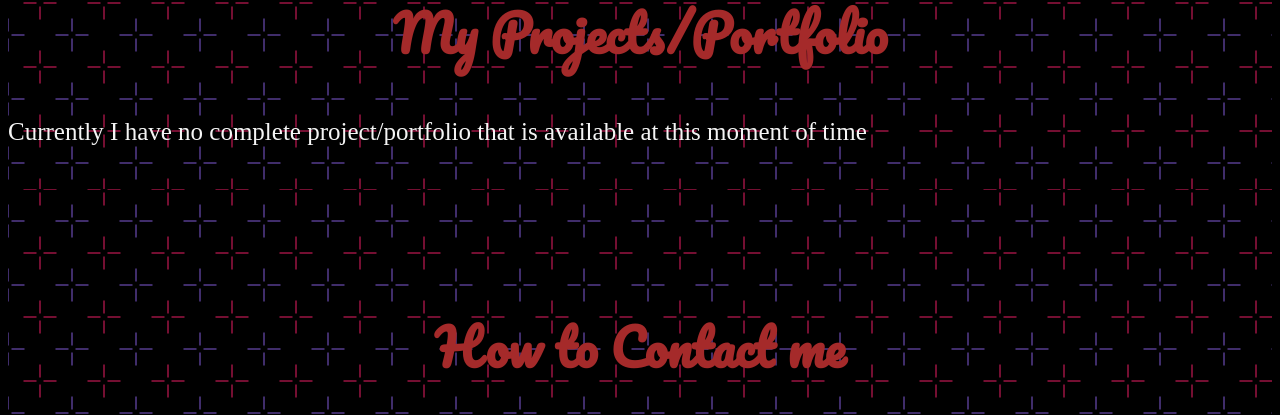
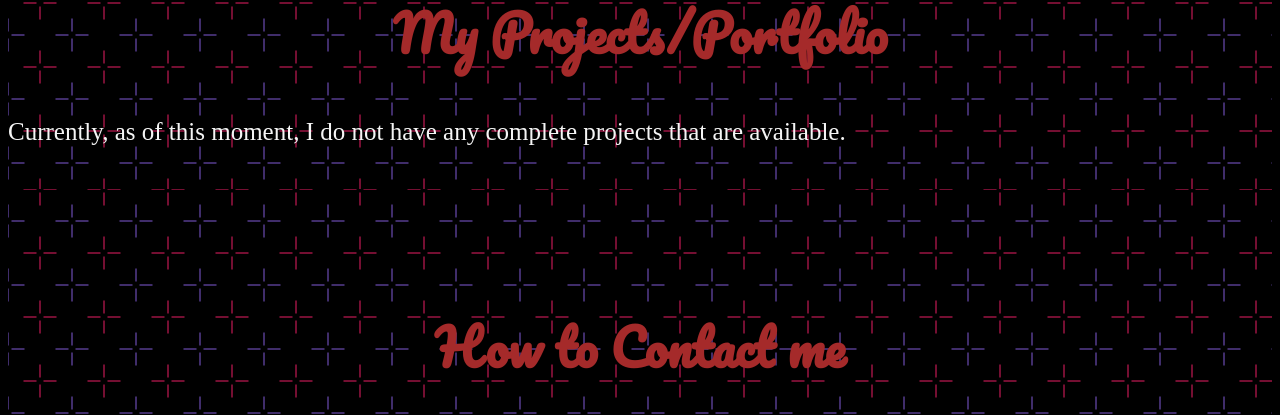
Before and after one commit to Tshegofatso85/tshegofatso85.github.io, a plain HTML site: page index.html in a window 1280 px wide. Shown: the part 1525-1940 px from the top of the page. Drawn offline with Linux system fonts and the light colour scheme; a web font is replaced by a local one.

Commit message:
updated html and css commit

```diff
--- a/index.html
+++ b/index.html
@@ -84,11 +84,8 @@
         <br>
         <h2 class="text-aligner-center">My Projects/Portfolio</h2>
         <p class="text-aligner-left paragraphFont">
-
-            Currently I have no complete
-            project/portfolio that is available
-            at this moment of time
-
+            Currently, as of this moment, I do not have any complete
+            projects that are available.
         </p>
         <br>
     </section>
```
